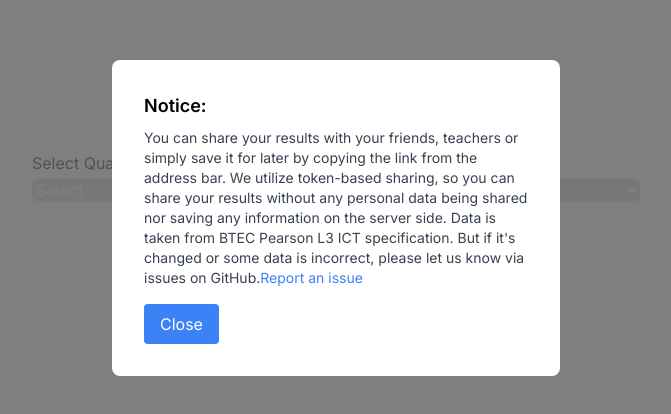
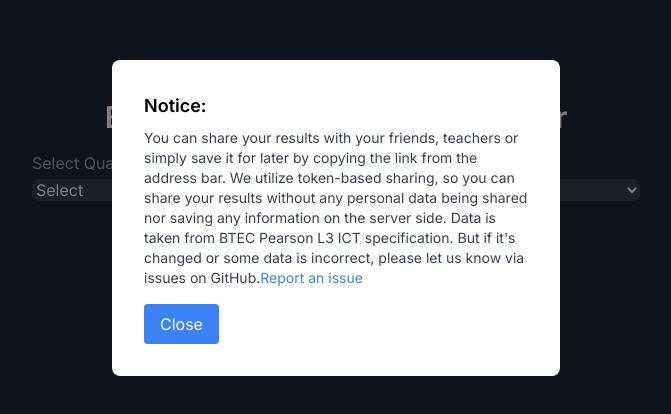
Before and after one commit to denver-code/btecpictcalculator, a Next.js app: page / in a window 1280 px wide. Shown: the part 182-596 px from the top of the page, without its empty margins (304-975 px from the left). Built offline with nearby package versions, Linux system fonts and the light colour scheme.

Commit message:
force dark theme

```diff
--- a/src/app/layout.js
+++ b/src/app/layout.js
@@ -10,7 +10,7 @@ export const metadata = {
 
 export default function RootLayout({ children }) {
   return (
-    <html lang="en">
+    <html lang="en" className="dark">
       <body className={inter.className}>{children}</body>
     </html>
   );
--- a/tailwind.config.js
+++ b/tailwind.config.js
@@ -1,5 +1,6 @@
 /** @type {import('tailwindcss').Config} */
 module.exports = {
+  darkMode: 'class',
   content: [
     "./src/pages/**/*.{js,ts,jsx,tsx,mdx}",
     "./src/components/**/*.{js,ts,jsx,tsx,mdx}",
```
